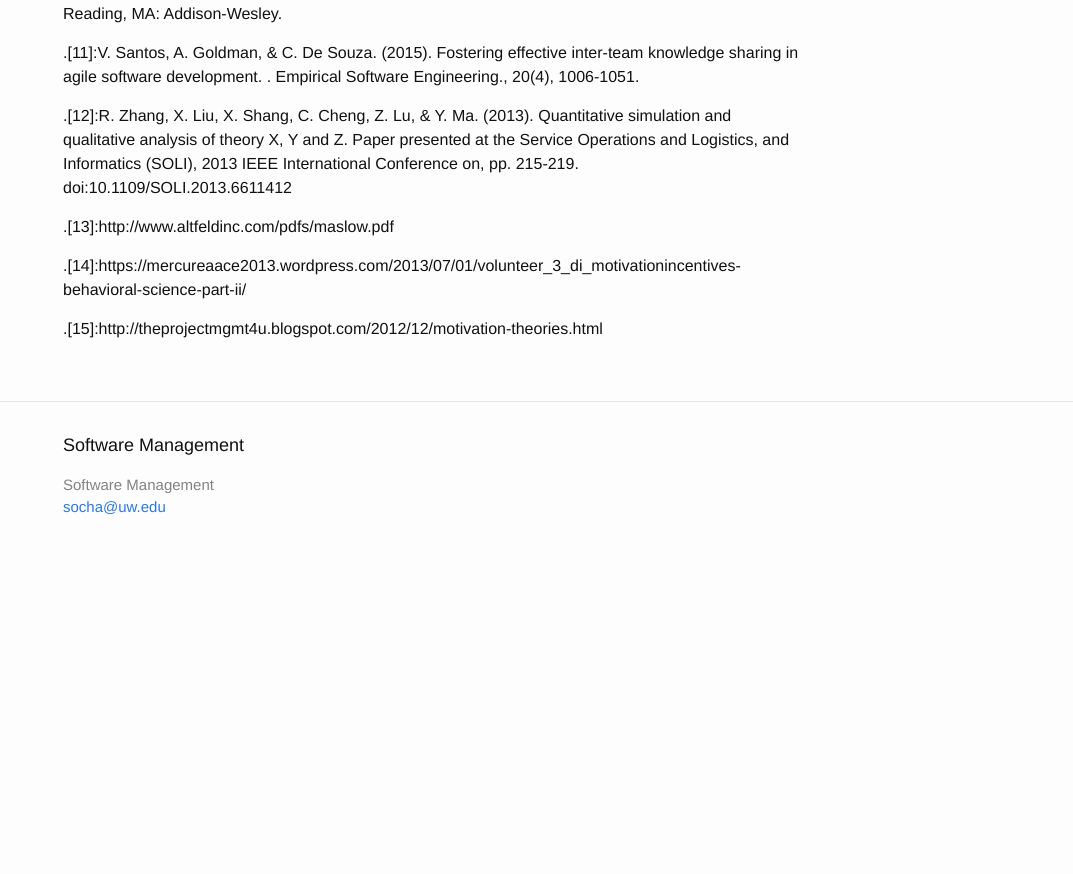
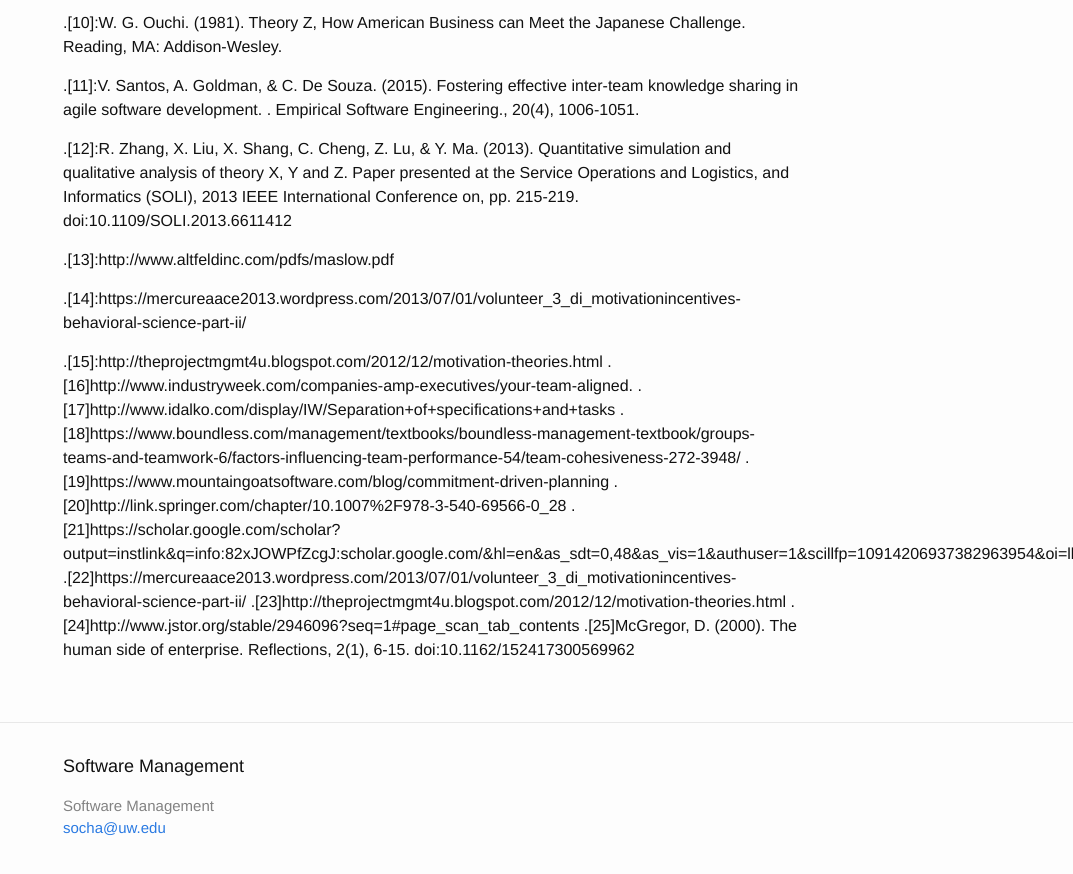
Before and after one commit to css566/css566.github.io, a Jekyll site: the page built from _posts/2016-04-28-Social_Aspects_of_Software_Management.md, in a window 1280 px wide and 900 px high, scrolled down 6029 px. Shown: the top 874 px of the window, without its empty margins (207-1280 px from the left). Built offline with Jekyll 4.4.1, drawn with Linux system fonts in a browser that asks for light colours; comment, search, counter and statistics services are not loaded; before the commit the page ends 6608 px from its top, so only the background shows below that; some of the changed text lies outside the part shown.

Commit message:
Update 2016-04-28-Social_Aspects_of_Software_Management.md

```diff
--- a/_posts/2016-04-28-Social_Aspects_of_Software_Management.md
+++ b/_posts/2016-04-28-Social_Aspects_of_Software_Management.md
@@ -47,21 +46,19 @@
 
 
 3.[**Blogs**](#related-blogs)
-	- Commitment -Driven Spring Planning  <br>
+	- Commitment -Driven Sprint Planning  <br>
 	- How Scrum Created the Greatest Team in the World  <br>
 	- Building the trust inside the team  <br>
 
-#### <a name="overview">Overview</a>
-
-
-[Back to top](#content)
 
 ---
 
 
-#### <a name="VM">Visual Models</a>
+#### <a name="overview">Overview</a>
 
  ![enter image description here](http://4.bp.blogspot.com/-Bg2kozZbqyI/UMsUuBgSvVI/AAAAAAAAA84/x7sLbZ4VPew/s1600/maslow.png)
+
+ Picture 1. Maslow's Hierarchy of Needs [23]
 
 Maslow’s hierarchy of needs is a model representing the stages of human development.Drawn as a pyramid, the most fundamental physiological needs lie at the bottom, and the psychological needs linear the top. For each need to be realized, all of the levels below it in the hierarchy need to be satisfied as well.An important theory related to the social aspect of LeSS is neatly embedded in this model.
 
@@ -69,6 +66,7 @@
  ---
 
    ![enter image description here](https://mercureaace2013.files.wordpress.com/2013/07/7-16-2013-9-14-19-pm.jpg)
+   Picture 2.  Theory X, Y and Z compared together [22]
 
 
    Theories X, Y, and Z model human management and motivation. According to X and Y,two contrasting managerial styles are formed from the diametrically opposed assumptions of how workers are motivated. While X emphasizes strict supervision, external rewards, and negative reinforcement, Theory Y implies that job satisfaction is the motivation that encourages workers to take on tasks without supervision. Theory Z focuses on employee loyalty and a holistic life ­balanced approach to job satisfaction.
@@ -77,6 +75,10 @@
 
 
 ![enter image description here](https://mercureaace2013.files.wordpress.com/2013/07/800b20xyz.jpg)
+
+Picture 3.  Theory X, Y and Z illustration [22]
+
+[Back to top](#content)
 
 
 ---
@@ -105,7 +107,7 @@
 
 #### <a name="theory3">Theory Y</a>
 
-Trust your employees and they will perform better.  People perform best when they are allowed to be self-directed, and perform work they have committed to.
+Trust your employees and they will perform better.  People perform best when they are allowed to be self-directed, and perform work they have committed to. [25]
 
 More information read [here][Theory Y]
 
@@ -123,7 +125,7 @@
 
 #### <a name="theory5">Social Exchange Theory</a>
 
-People develop relationships with others they exchange with. The way this exchange occurs and how frequently can affect relationship quality
+People develop relationships with others they exchange with. The way this exchange occurs and how frequently can affect relationship quality [24]
 
 More information read [here][exchange]
 
@@ -133,7 +135,7 @@
 
 #### <a name="alignment"> Alignment </a>
 
-Team that is going in the same direction towards the same goal will make better progress.
+Team that is going in the same direction towards the same goal will make better progress.[16]
 
 More information read [here][Alignment]
 
@@ -144,7 +146,7 @@
 
 #### <a name="cohesion">Cohesion </a>
 
-Team works together, and can reach decisions that all team members support.
+Team works together, and can reach decisions that all team members support.[17]
 
 More information read [here][Cohesion]
 
@@ -154,7 +156,7 @@
 
 #### <a name="commitment">Commitment </a>
 
-Team members are “all in”.  Everyone is willing to work toward the common goal
+Team members are “all in”.  Everyone is willing to work toward the common goal[18]
 
 More information read [here][Commitment]
 
@@ -164,7 +166,7 @@
 
 #### <a name="transparency">Transparency</a>
 
-Team members share what they are doing to other team members.
+Team members share what they are doing to other team members. [19]
 
 More information read [here][Transparency]
 
@@ -174,7 +176,7 @@
 
 #### <a name="responsibility">Responsibility </a>
 
-Each team member takes responsibility for their contribution.
+Each team member takes responsibility for their contribution.[20]
 
 More information read [here][Responsibility]
 
@@ -184,7 +186,7 @@
 
 #### <a name="collaboration">Collaboration </a>
 
-Team members actively seek out help, opinions, or advice from other team members.
+Team members actively seek out help, opinions, or advice from other team members.[21]
 
 More information read [here][Collaboration]
 
@@ -269,6 +271,17 @@
   .[14]:https://mercureaace2013.wordpress.com/2013/07/01/volunteer_3_di_motivationincentives-behavioral-science-part-ii/
 
   .[15]:http://theprojectmgmt4u.blogspot.com/2012/12/motivation-theories.html
+  .[16]http://www.industryweek.com/companies-amp-executives/your-team-aligned.
+  .[17]http://www.idalko.com/display/IW/Separation+of+specifications+and+tasks
+  .[18]https://www.boundless.com/management/textbooks/boundless-management-textbook/groups-teams-and-teamwork-6/factors-influencing-team-performance-54/team-cohesiveness-272-3948/
+  .[19]https://www.mountaingoatsoftware.com/blog/commitment-driven-planning
+  .[20]http://link.springer.com/chapter/10.1007%2F978-3-540-69566-0_28
+  .[21]https://scholar.google.com/scholar?output=instlink&q=info:82xJOWPfZcgJ:scholar.google.com/&hl=en&as_sdt=0,48&as_vis=1&authuser=1&scillfp=10914206937382963954&oi=lle
+  .[22]https://mercureaace2013.wordpress.com/2013/07/01/volunteer_3_di_motivationincentives-behavioral-science-part-ii/
+  .[23]http://theprojectmgmt4u.blogspot.com/2012/12/motivation-theories.html
+  .[24]http://www.jstor.org/stable/2946096?seq=1#page_scan_tab_contents
+  .[25]McGregor, D. (2000). The human side of enterprise. Reflections, 2(1), 6-15. doi:10.1162/152417300569962
+
 
 [Theory Z]: {% post_url 2016-04-28-Social_Theories_for_Software_Management %}#theory_z
 
```
Also changed, not shown: other parts of _posts/2016-04-28-Social_Aspects_of_Software_Management.md (+2 -3 lines).
